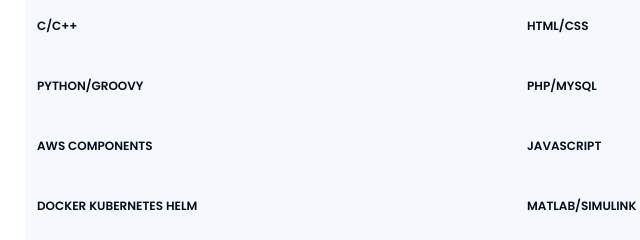
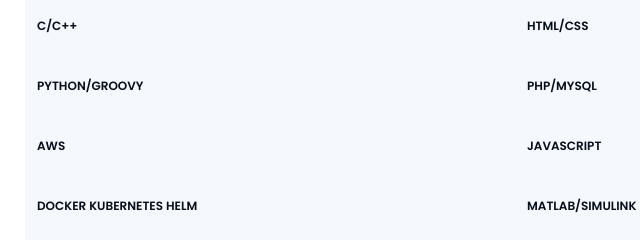
Before and after one commit to amrit2104/amrit2104.github.io, a plain HTML site: page index.html in a window 1280 px wide. Shown: the part 2480-2720 px from the top of the page, 275-915 px from the left. Drawn offline with nearby package versions, Linux system fonts and the light colour scheme.

Commit message:
Minor Changes

```diff
--- a/index.html
+++ b/index.html
@@ -210,7 +210,7 @@
             </div>
 
             <div class="progress">
-              <span class="skill">AWS Components</span>
+              <span class="skill">AWS</span>
               <!-- <div class="progress-bar-wrap">
                 <div class="progress-bar" role="progressbar" aria-valuenow="90" aria-valuemin="0" aria-valuemax="100"></div>
               </div> -->
```
